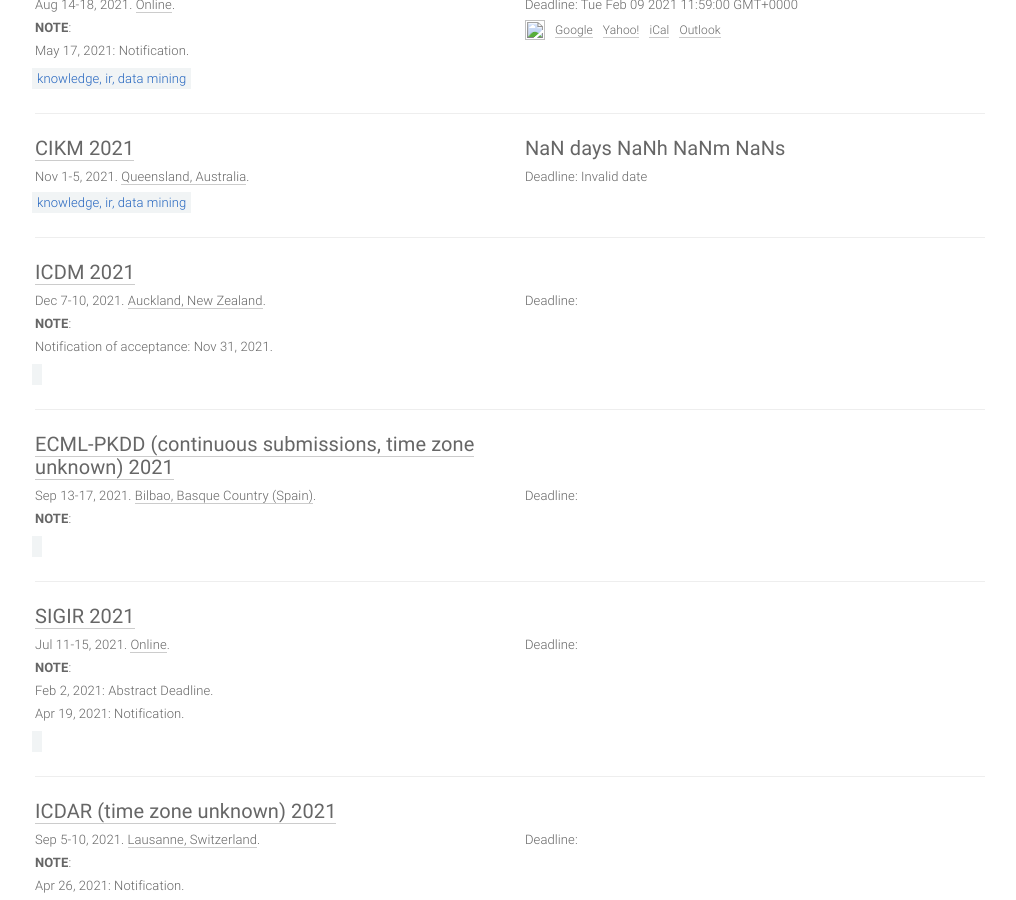
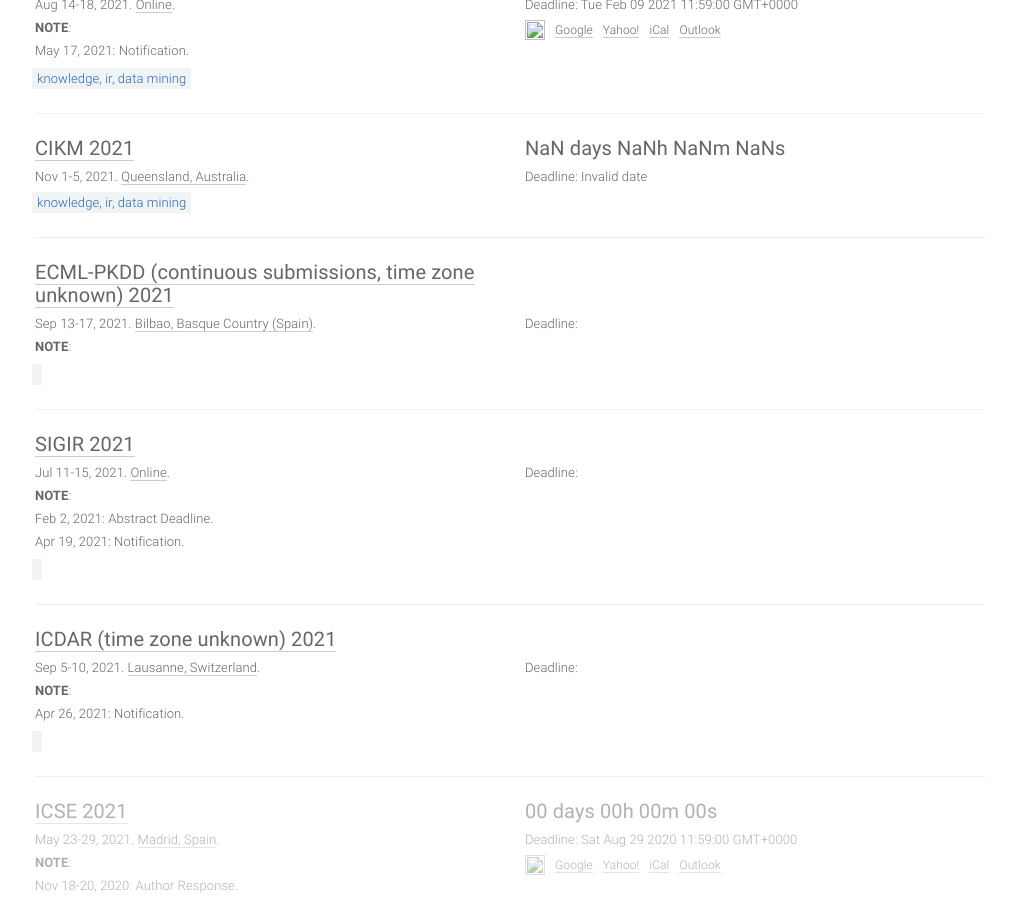
Before and after one commit to YanlinWang/DDL_netlify, a Jekyll site: the page built from index.html, in a window 1280 px wide and 900 px high, scrolled down 2046 px. Shown: the whole window, without its empty margins (130-1146 px from the left). Built offline with Jekyll 4.4.1, drawn with Linux system fonts in a browser that asks for light colours.

Commit message:
Update conferences.yml

```diff
--- a/_data/conferences.yml
+++ b/_data/conferences.yml
@@ -406,18 +406,6 @@
   place: Queensland, Australia
   sub: DM
 
-- title: ICDM
-  year: 2021
-  id: icdm
-  link: https://icdm2021.auckland.ac.nz/cfp/
-  deadline: '2021-06-11 23:59:00'
-  timezone: UTC-7
-  date: Dec 7-10, 2021
-  place: Auckland, New Zealand
-  sub: DM
-  note: '<b>NOTE</b>:
-         <br>Notification of acceptance:	Nov 31, 2021.'
-
 - title: ECML-PKDD (continuous submissions, time zone unknown)
   year: 2021
   id: ecmlpkdd
```
